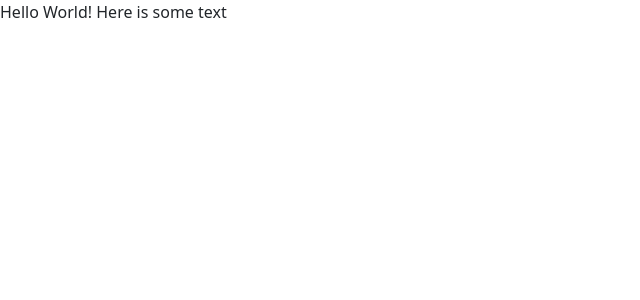
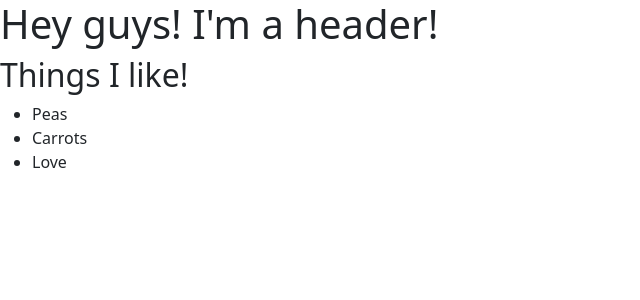
Before and after one commit to jschmiett/ReactPortfolio, a React (Create React App) app: page / in a window 1280 px wide. Shown: the top 300 px of the page, without its empty margins (0-640 px from the left). Built offline with nearby package versions, Linux system fonts and the light colour scheme; the HTML template or start-up script is replaced by a standard one.

Commit message:
adding in component files and starting to code for project and portfolio components

```diff
--- a/src/components/HelloReact.js
+++ b/src/components/HelloReact.js
@@ -4,13 +4,18 @@ import React from 'react';
 // Components are responsible for rendering some part of an application's UI.
 // Components let us split the UI into independent, reusable pieces, and also think about each piece in isolation.
 function HelloReact() {
-    const text = 'some text';
-
-    // TODO: Add a comment explaining what JSX is and the significance of the curly braces
-    // JSX is a syntax extension to JavaScript that looks like HTML.
-    // JSX is compiled by something called "Babel" into widely supported ES5 syntax.
-    // The curly braces allow us to pass values and expressions into our view.
-    return <p>Hello World! Here is {text}</p>;
+    return (
+        <div>
+            <h1>Hey guys! I'm a header!</h1>
+            <h2>Things I like!</h2>
+            <ul>
+                <li>Peas</li>
+                <li>Carrots</li>
+                <li>Love</li>
+            </ul>
+        </div>
+    );
 }
 
+
 export default HelloReact;
```
Also changed, not shown: src/components/Footer.js (added, +7 -0 lines), src/components/Header.js (added, +7 -0 lines), src/components/Portfolio.js (added, +9 -0 lines), src/components/Project.js (added, +24 -0 lines).
